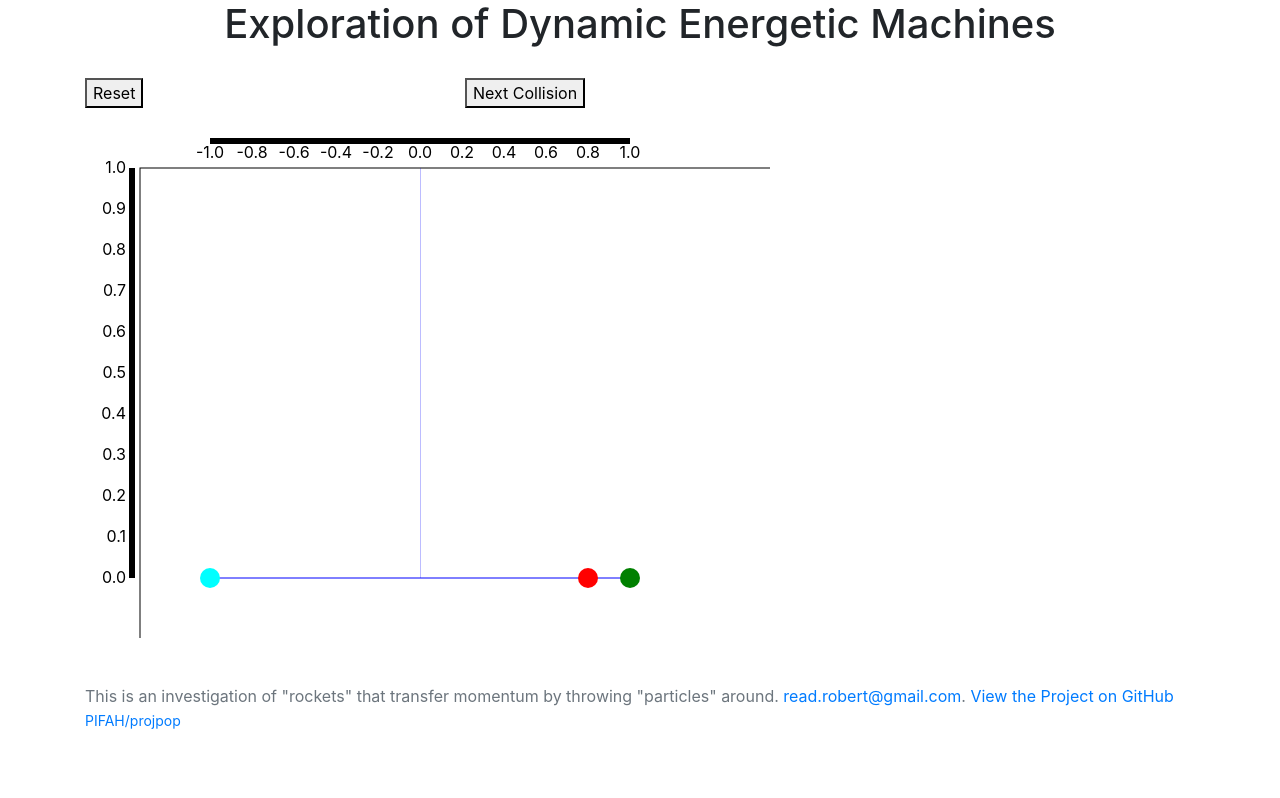
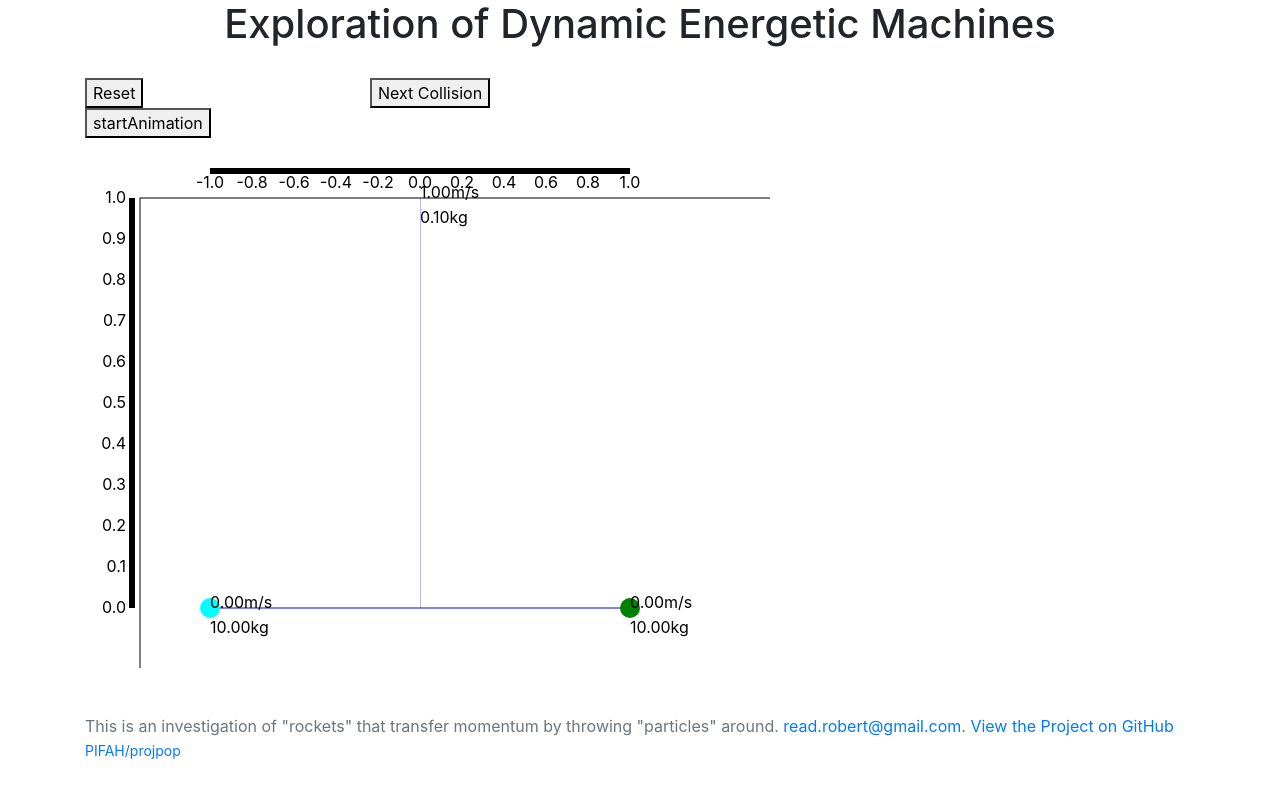
Before and after one commit to PubInv/projpop, a plain HTML site: page RocketSim.html in a window 1280 px wide. Drawn offline with nearby package versions, Linux system fonts and the light colour scheme.

Commit message:
animation working better

```diff
--- a/RocketSim.html
+++ b/RocketSim.html
@@ -58,11 +58,14 @@
     <h1><center>Exploration of Dynamic Energetic Machines</center></h1>
       </div>
 <div class="row">
-    <div class="col-md-4">
+    <div class="col-md-3">
     <button onclick="startNewGame()">Reset</button>
     </div>
-    <div class="col-md-8">
+    <div class="col-md-6">
     <button onclick="nextCollision()">Next Collision</button>
+    </div>
+    <div class="col-md-9">
+    <button onclick="startAnimation()">startAnimation</button>
     </div>
 
 </div>
@@ -92,7 +95,9 @@
     <script>
 
 
-var physical_system;
+      var physical_system;
+
+      var step_rate = 0.1; // Seconds
 
 // TODO: Let's add a clock here so that we can run forward with
 // with time to make things look pretty and understand it better.
@@ -116,10 +121,10 @@ function initialThreeMassSystem() {
 		     m: 0.1,
 		     v: 1.0,
 		     c: "blue"},
-		   { x: 0.8,
-		     m: 1.0,
-		     v: 0.0,
-		     c: "red"},
+		   // { x: 0.8,
+		   //   m: 1.0,
+		   //   v: 0.0,
+		   //   c: "red"},
 		    { x: 1.0,
 		      m: 10.0,
 		      v: 0.0,
@@ -409,10 +414,34 @@ function draw_system(psys) {
 		.attr("fill",p.c);
 	}
 
+	svg.append('text')
+	    .text(''+ parseFloat(Math.round(p.v * 100) / 100).toFixed(2) + "m/s")
+	    .attr('x', x_g)
+	    .attr('y', y_g);
+
+	svg.append('text')
+	    .text(''+ parseFloat(Math.round(p.m * 100) / 100).toFixed(2) + "kg")
+	    .attr('x', x_g)
+	    .attr('y', y_g+25);
     }
 
     return svg;
 };
+
+var timerVariable;
+function startAnimation() {
+    timerVariable = setInterval(function() {
+	var tt = computeNextCollision(physical_system);
+	if (tt < step_rate) {
+	    nextCollision();
+	} else {
+	    runForward(physical_system,step_rate);
+	    $("#playground").empty();
+	}
+	draw_system(physical_system);
+    }
+    , step_rate * 1000);
+}
 
 startNewGame();
 
```
